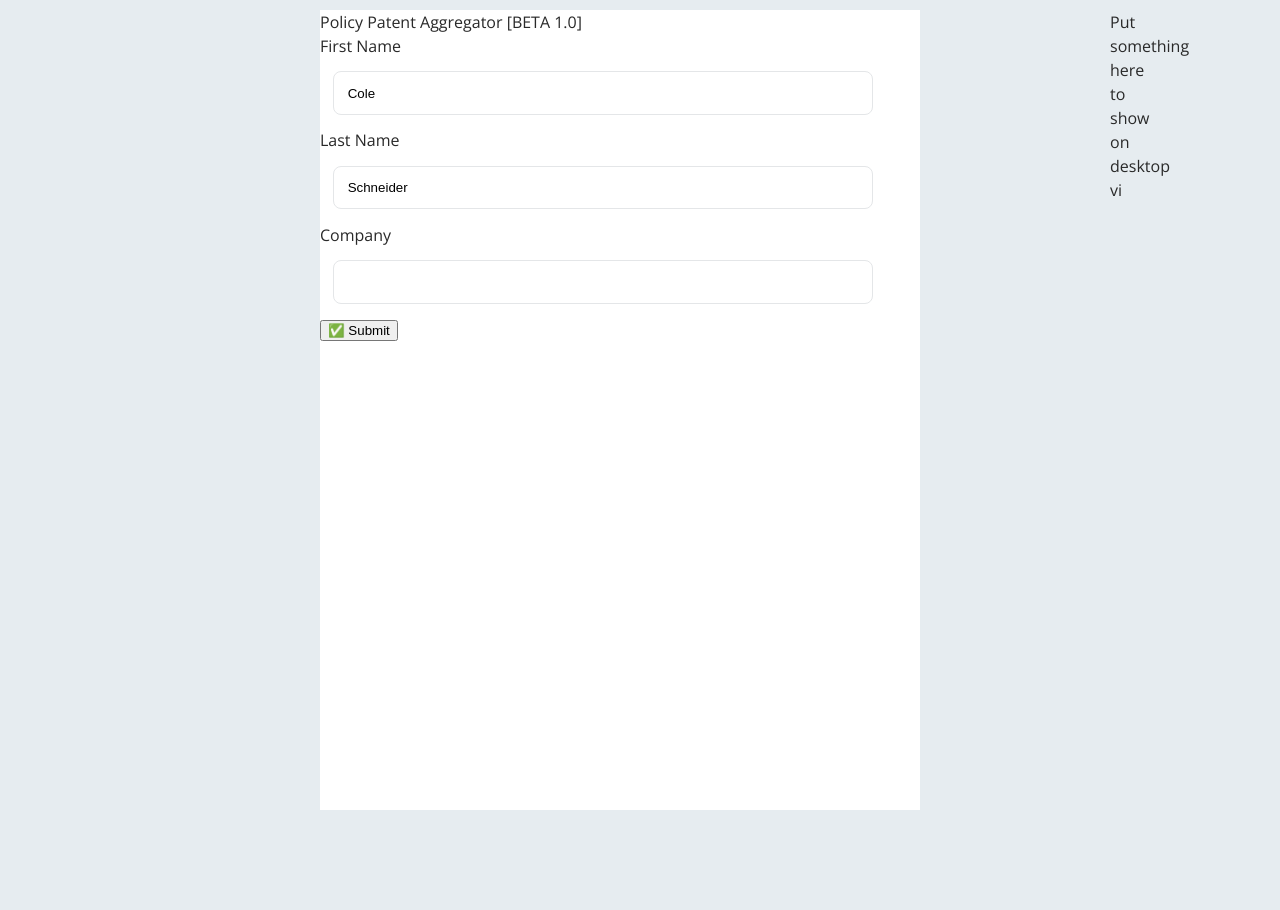
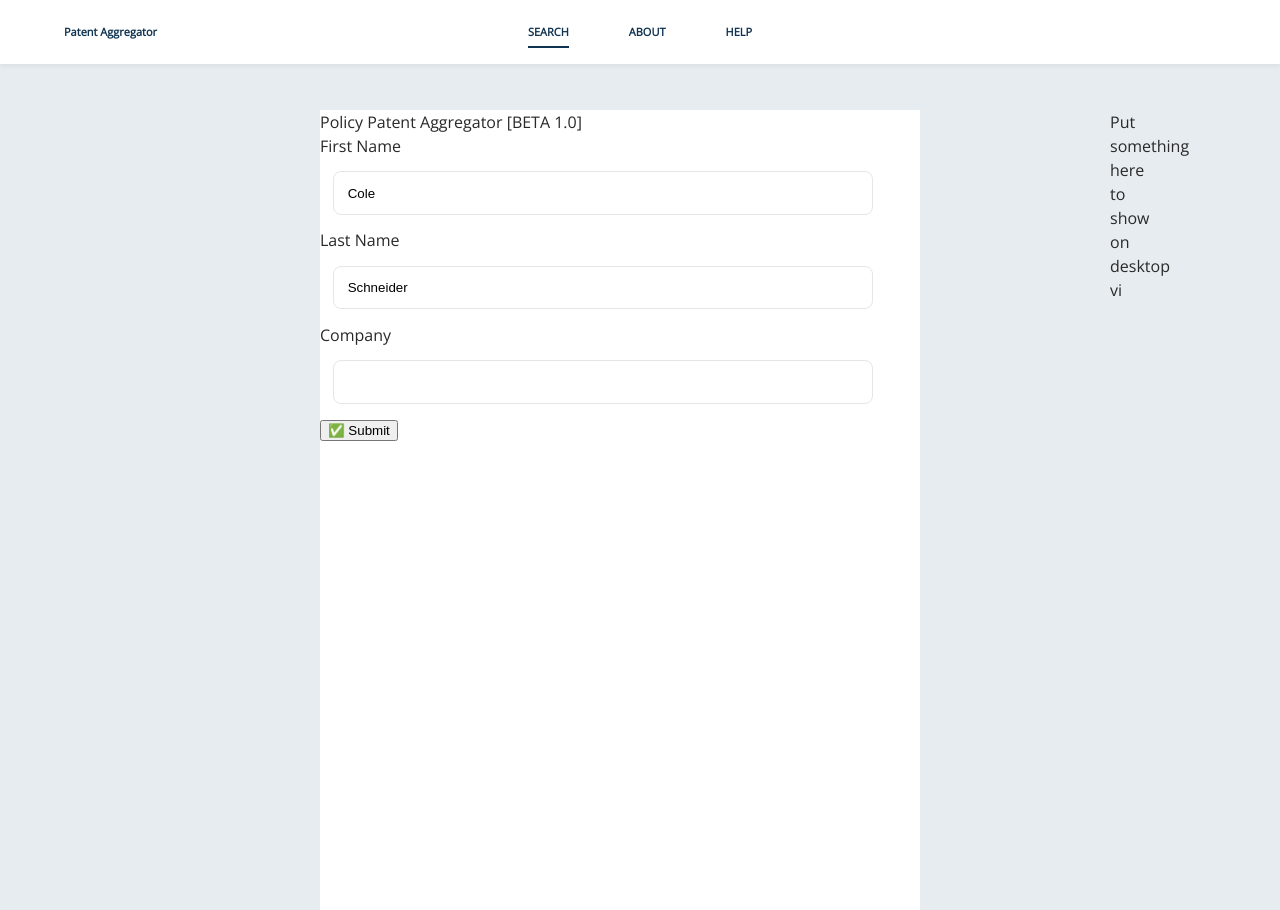
Before and after one commit to coleschneider/patent-search, a React app: page / in a window 1280 px wide. Before the commit the page ends 810 px from the top, so only its background shows below. Built offline with nearby package versions, Linux system fonts and the light colour scheme; what normalizr would draw is missing.

Commit message:
add heder

```diff
--- a/src/components/App.tsx
+++ b/src/components/App.tsx
@@ -1,6 +1,6 @@
 import * as React from 'react'
 import styled from 'styled-components'
-import { Route, Switch } from 'react-router-dom'
+import { Route, Switch, useRouteMatch, useLocation } from 'react-router-dom'
 
 import { media } from '../theme/Grid/config'
 import Search from './Search/Search'
@@ -8,6 +8,7 @@ import CompanyPage from './CompanyPage/CompanyPage'
 import useGlobalState from '../hooks/useGlobalState/useGlobalState'
 import useCompanies from '../hooks/useCompanies/useCompanies'
 import CompanyList from './CompanyList/CompanyList'
+import Header from './Header/Header'
 
 const Main = styled.main`
   display: flex;
@@ -22,7 +23,7 @@ const Main = styled.main`
   border-style: solid;
   border-color: black;
   border-image: initial;
-  margin: 0px;
+  margin-top: 100px;
   padding: 0px;
 `
 const Wrapper = styled.div`
@@ -100,8 +101,14 @@ const PrimaryColumn = styled.div`
 `
 export const CompanyContext = useGlobalState(useCompanies)
 export default function App() {
+  const isPatentPage = useRouteMatch({
+    path: '/patents/:company',
+    exact: true,
+  })
+
   return (
     <CompanyContext.Provider>
+      <Header isPatentPage={isPatentPage ? isPatentPage.isExact : false} />
       <Main>
         <Wrapper>
           <Container>
--- a/src/components/CompanyPage/CompanyPage.tsx
+++ b/src/components/CompanyPage/CompanyPage.tsx
@@ -12,6 +12,7 @@ function CompanyPage(props: RouteComponentProps<{ company: string }>) {
   const companyUrl = props.match.url.substring(1)
   const { company } = props.match.params
   React.useEffect(() => {
+    window.scroll(0, 0)
     const fetchData = async () => {
       getPatentsByCompany(companyUrl, props.match.params.company, 1)
     }
--- /dev/null
+++ b/src/components/Header/Header.tsx
@@ -0,0 +1,173 @@
+import { animated, useSpring } from 'react-spring'
+import * as React from 'react'
+import styled, { keyframes } from 'styled-components'
+import { RouteProps, useHistory } from 'react-router-dom'
+import { ReactComponent as LeftArrow } from './LeftArrow.svg'
+import { media } from '../../theme/Grid/config'
+import useHeadroom from '../../hooks/useHeadroom/useHeadRoom'
+import NavLinks from './NavLinks'
+// @keyframes nav {
+//   from { opacity: 0; transform: translate3d(0, -25px, 0) }
+//   to { opacity: 1; transform: translate3d(0, 0, 0) }
+// }
+const nav = keyframes`
+  from { opacity: 0; transform: translate3d(0, -25px, 0) }
+  to { opacity: 1; transform: translate3d(0, 0, 0) }
+`
+const ArrowIcon = styled(LeftArrow)`
+  display: inline-block;
+  fill: currentcolor;
+  height: 30px;
+  width: 30px;
+  user-select: none;
+  transition: all 450ms cubic-bezier(0.23, 1, 0.32, 1) 0ms;
+`
+
+const HeadroomWrapper = styled.div`
+  animation: ${nav} 0.2s ease-in-out forwards;
+  height: 67px;
+  position: fixed;
+  z-index: 20;
+  width: 100%;
+  top: 0;
+  display: block;
+`
+interface StyleProps {
+  pinned: boolean
+}
+const HeaderPinned = styled(animated.div)`
+  z-index: 15;
+  display: flex;
+  justify-content: center;
+  top: 0;
+  left: 0;
+  right: 0;
+  width: 100%;
+  height: 8vh;
+`
+
+const Navbar = styled.div`
+  color: #0f3351;
+  z-index: 16;
+  font-size: 11px;
+  font-weight: 700;
+  display: flex;
+  justify-content: center;
+  align-items: center;
+  width: 100%;
+`
+const NavBackground = styled.div`
+  width: 100%;
+  height: 100%;
+  position: absolute;
+  left: 0;
+  background-color: #fff;
+  box-shadow: 0 2px 4px hsla(0, 0%, 50%, 0.12);
+  z-index: -1;
+`
+const NavOuter = styled.div`
+  position: absolute;
+  left: 0;
+  top: 0;
+  width: 100%;
+  height: 100%;
+  display: flex;
+  -ms-flex-pack: center;
+  justify-content: center;
+  -ms-flex-align: center;
+  align-items: center;
+`
+
+const NameContainer = styled.div`
+  margin: 0 auto;
+  display: block;
+
+  max-width: 100%;
+  width: 100%;
+  ${media.xs`
+  max-width: 1280px;
+  width: 90%;
+  `}
+`
+const Name = styled.div`
+  z-index: 2;
+  line-height: 16.5px;
+  position: relative;
+  color: #0f3351;
+  text-decoration: none;
+  display: none;
+  ${media.sm`
+    display: block;
+  `}
+`
+
+const Back = styled.div`
+  display: flex;
+  align-items: center;
+  cursor: pointer;
+`
+const BackText = styled.div`
+  display: none;
+  ${media.sm`
+    display: block;
+    `}
+`
+interface Props extends RouteProps {
+  isPatentPage: boolean
+}
+
+function Header(props: Props) {
+  const headRef = React.useRef<HTMLDivElement>(null)
+  const [modeType, setMode] = React.useState('static')
+  const { goBack } = useHistory()
+
+  useHeadroom(
+    headRef,
+    { pinStart: 100 },
+    ({ mode }) => {
+      if (mode !== modeType) setMode(mode)
+    },
+    300,
+  )
+  const { y } = useSpring({
+    y: modeType === 'unpinned' ? -100 : 0,
+  })
+  const handleGoBack = () => {
+    goBack()
+  }
+  return React.useMemo(
+    () => (
+      <div data-testid="header-testId">
+        <div>
+          <HeadroomWrapper ref={headRef}>
+            <HeaderPinned
+              style={{
+                transform: y.interpolate(int => `translateY(${int}px)`),
+              }}
+            >
+              <Navbar>
+                <NavBackground />
+                <NavOuter>
+                  <NameContainer>
+                    {props.isPatentPage ? (
+                      <Back onClick={handleGoBack}>
+                        <ArrowIcon />
+                        <BackText>Back to search results</BackText>
+                      </Back>
+                    ) : (
+                      <Name>Patent Aggregator</Name>
+                    )}
+                  </NameContainer>
+                </NavOuter>
+                <NavLinks />
+              </Navbar>
+            </HeaderPinned>
+          </HeadroomWrapper>
+        </div>
+      </div>
+    ),
+    [handleGoBack, props.isPatentPage, y],
+  )
+}
+
+export default Header
--- /dev/null
+++ b/src/components/Header/NavLinks.tsx
@@ -0,0 +1,90 @@
+import * as React from 'react'
+import { useRouteMatch, Link } from 'react-router-dom'
+import styled, { css } from 'styled-components'
+
+interface NavLinkProps {
+  path: ConstantPaths
+  display: string
+  target?: string
+}
+
+const LinkStyles = css`
+  z-index: 2;
+  margin: 0 30px;
+  cursor: pointer;
+  line-height: 2.5em;
+  text-decoration: none;
+  color: #0f3351;
+  ::before {
+    content: '';
+    position: relative;
+    display: block;
+    width: 100%;
+    height: 2px;
+    top: 18px;
+    z-index: 7;
+    left: 0;
+    background-color: #0f3351;
+    transform: scaleX(0);
+    transition: all 0.65s cubic-bezier(0.7, 0.3, 0, 1);
+    transform-origin: left;
+    will-change: transform;
+  }
+  &:hover {
+    &::after {
+      transform: scale(1);
+    }
+  }
+`
+const TextLink = styled(({ matches, ...restProps }) => <Link {...restProps} />)`
+  ${LinkStyles}
+  ::after {
+    content: '';
+    position: relative;
+    display: block;
+    width: 100%;
+    height: 2px;
+    z-index: 8;
+    left: 0;
+    background-color: #0f3351;
+    transform: ${({ matches }) => (matches ? 'scale(1)' : 'scale(0)')};
+    transition: all 0.65s cubic-bezier(0.7, 0.3, 0, 1);
+    transform-origin: right;
+  }
+`
+
+const navPaths: NavLinkProps[] = [
+  { path: '/', display: 'SEARCH' },
+  { path: '/about', display: 'ABOUT' },
+  { path: '/help', display: 'HELP' },
+]
+
+function NavLink({ display, path, ...rest }: NavLinkProps) {
+  const isMatch = useRouteMatch(path)
+  const isResume = path === '/static/media/Resume.pdf' && display === 'RESUME'
+  return (
+    <TextLink
+      {...rest}
+      to={path}
+      matches={isMatch && isMatch.isExact}
+      as={isResume ? 'a' : undefined}
+      href={isResume ? '/static/media/Resume.pdf' : undefined}
+    >
+      {display}
+    </TextLink>
+  )
+}
+NavLink.displayName = 'NavLink'
+
+function NavLinks() {
+  return (
+    <React.Fragment>
+      {navPaths.map(props => (
+        <NavLink key={props.display} {...props} />
+      ))}
+    </React.Fragment>
+  )
+}
+
+NavLinks.displayName = 'NavLinks'
+export default NavLinks
--- /dev/null
+++ b/src/hooks/useHeadroom/useHeadRoom.tsx
@@ -0,0 +1,83 @@
+import React from 'react'
+
+const UPWARDS = 'up'
+const DOWNWARDS = 'down'
+
+const UNPINNED = 'unpinned'
+const PINNED = 'pinned'
+const STATIC = 'static'
+
+type ModeType = 'pinned' | 'unpinned' | 'static'
+type DirectionType = 'up' | 'down'
+
+interface Options {
+  pinStart: number
+}
+
+function getScrollTop(): number {
+  if (window.pageYOffset !== undefined) {
+    return window.pageYOffset
+  }
+  if (document.documentElement) {
+    return document.documentElement.scrollTop
+  }
+  if (document.body) {
+    return document.body.scrollTop
+  }
+  throw new Error('Could not determine scrollTop!')
+}
+function getDirection(lastScrollTop: { current: number }) {
+  return lastScrollTop.current < getScrollTop() ? DOWNWARDS : UPWARDS
+}
+const getScrollHeight = (el: HTMLElement | null) =>
+  el ? el.getBoundingClientRect().height : document.body.scrollHeight
+
+const determineMode = (pinStart: number, scrollTop: number, direction: DirectionType): ModeType => {
+  if (pinStart >= scrollTop) {
+    return STATIC
+  }
+  return direction === UPWARDS ? PINNED : UNPINNED
+}
+type EffectFunction = ({ mode }: { mode: ModeType }) => void
+function useHeadroom(
+  ref: React.MutableRefObject<HTMLElement | null>,
+  options: Options,
+  effect: EffectFunction,
+  wait: number,
+) {
+  const { pinStart } = options
+  const lastKnownScrollTop = React.useRef(getScrollHeight(ref.current))
+  const curDirection = getDirection(lastKnownScrollTop)
+  const lastKnownMode = React.useRef(determineMode(pinStart, 0, curDirection))
+  let throttleTimeout: null | string | number = null
+
+  const cb = () => {
+    const currPos = getScrollTop()
+    const direction: DirectionType = getDirection(lastKnownScrollTop)
+    const currMode = determineMode(pinStart, currPos, direction)
+
+    effect({ mode: currMode })
+    lastKnownScrollTop.current = currPos
+    lastKnownMode.current = currMode
+    throttleTimeout = null
+  }
+
+  React.useLayoutEffect(() => {
+    const handleScroll = () => {
+      const currentScrollTop = getScrollTop()
+      if (currentScrollTop === lastKnownScrollTop.current) return
+      if (wait) {
+        if (throttleTimeout === null) {
+          throttleTimeout = setTimeout(cb, wait)
+        }
+      } else {
+        cb()
+      }
+    }
+
+    window.addEventListener('scroll', handleScroll)
+    return () => window.removeEventListener('scroll', handleScroll)
+  })
+}
+
+export default useHeadroom
```
Also changed, not shown: src/components/Header/LeftArrow.svg (added).
